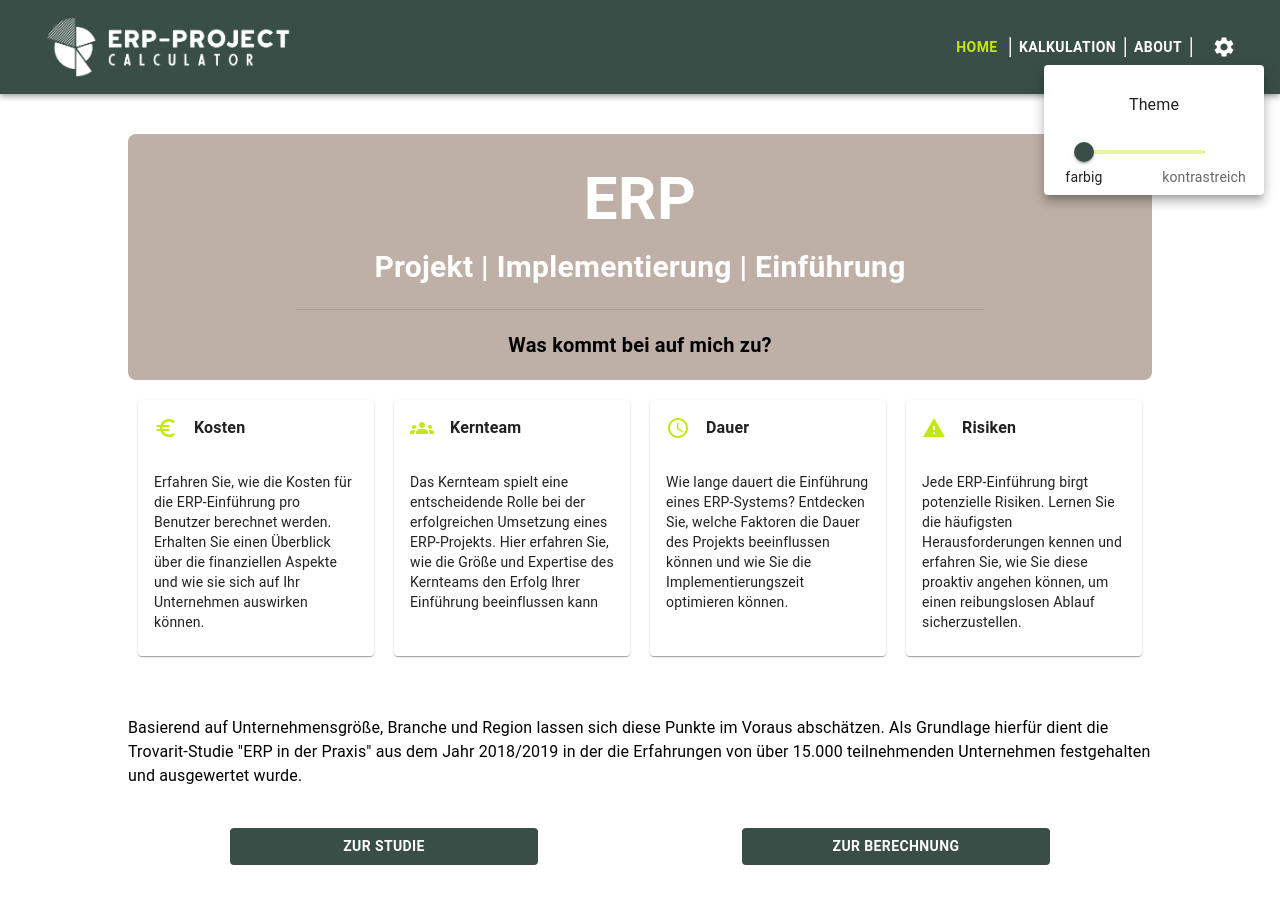
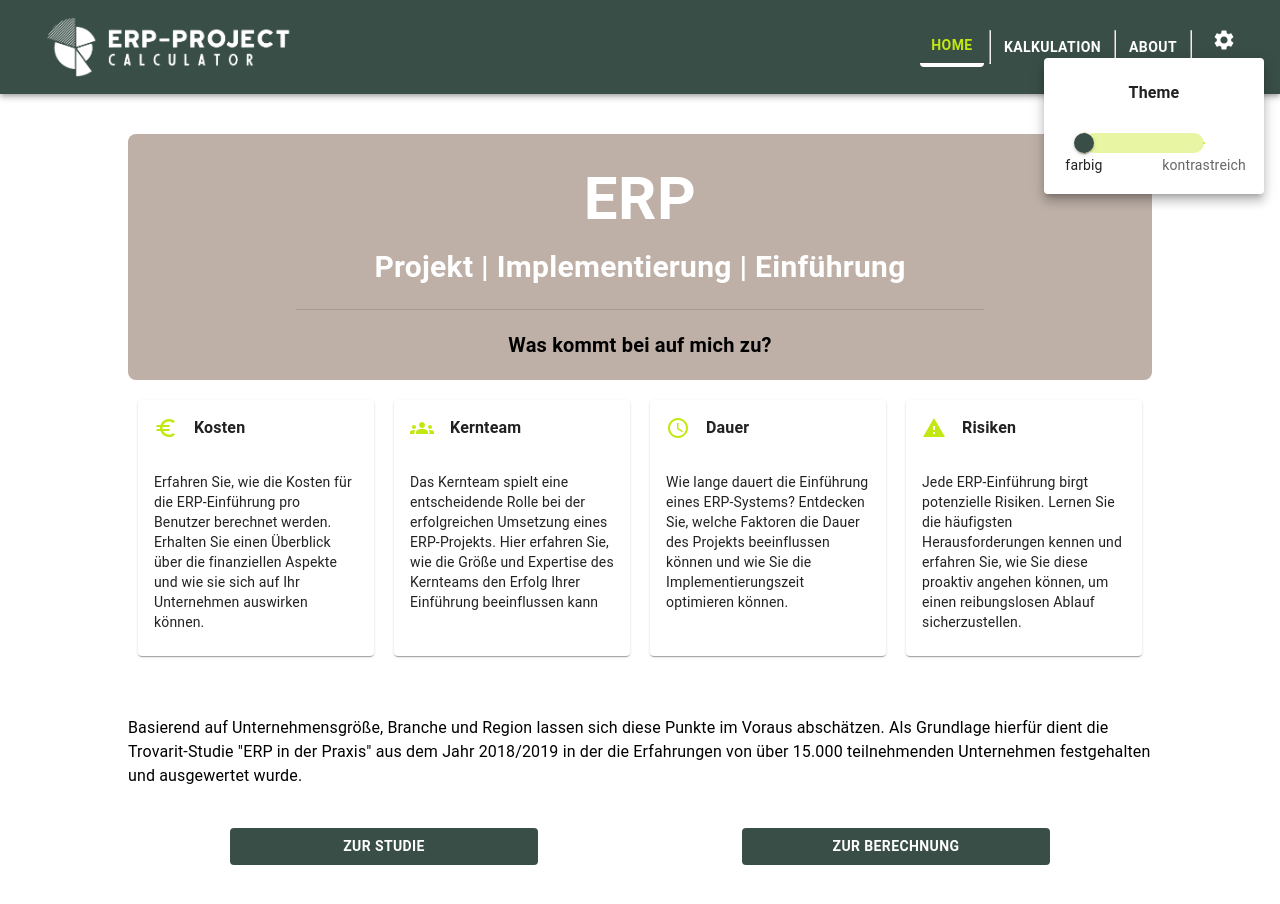
Before and after one commit to Baumarkttapete/erp, a React (Create React App) app: page / in a window 1280 px wide. Both pictures are taken after a click on the button 1224 px from the left and 46 px from the top of the page. Built offline with nearby package versions, Linux system fonts and the light colour scheme.

Commit message:
added other colors

```diff
--- a/src/Navigation.tsx
+++ b/src/Navigation.tsx
@@ -14,10 +14,12 @@ const Navigation: React.FC = () => {
     return {
       color: location.pathname === route ? theme.secondary : theme.font2,
       fontWeight: "bold",
+      borderBottom:
+        location.pathname === route ? "4px solid white" : theme.primary,
+      margin: "5px",
       "&:hover": {
         color: theme.accent,
         opacity: "0.8",
-        backgroundColor: theme.primary,
       },
     };
   };
--- a/src/theme/Colors.ts
+++ b/src/theme/Colors.ts
@@ -29,9 +29,9 @@ export const bright: ColorTheme = {
 };
 
 export const highContrast: ColorTheme = {
-  primary: "#3a4e48",
-  secondary: "#c2e812",
-  accent: "#beb0a7",
+  primary: "#222a68",
+  secondary: "#048a81",
+  accent: "#bfcde0",
   warning: "#D64045",
   success: "#698F3F",
   font: "#313638∂",
--- a/src/ui/MenuBtn.tsx
+++ b/src/ui/MenuBtn.tsx
@@ -55,22 +55,32 @@ const MenuBtn: React.FC = ({}) => {
             flexDirection: "column",
           }}
         >
-          <Typography sx={{ margin: "10px auto", flex: 1, color: theme.font }}>
+          <Typography
+            sx={{
+              margin: "5px auto",
+              flex: 1,
+              color: theme.font,
+              fontWeight: "bold",
+            }}
+          >
             {intl.formatMessage({ id: "theme" })}
           </Typography>
           <Slider
             sx={{
               margin: "10px 30px",
               width: "120px",
+              height: "20px",
               color: theme.secondary,
               "& .MuiSlider-markLabel": {
                 color: theme.font,
+                padding: "5px",
               },
               "& .MuiSlider-thumb": {
                 color: theme.primary,
               },
               "& .MuiSlider-rail": {
                 backgroundColor: theme.secondary,
+                height: "20px",
               },
             }}
             value={theme === bright ? 0 : 1}
```
